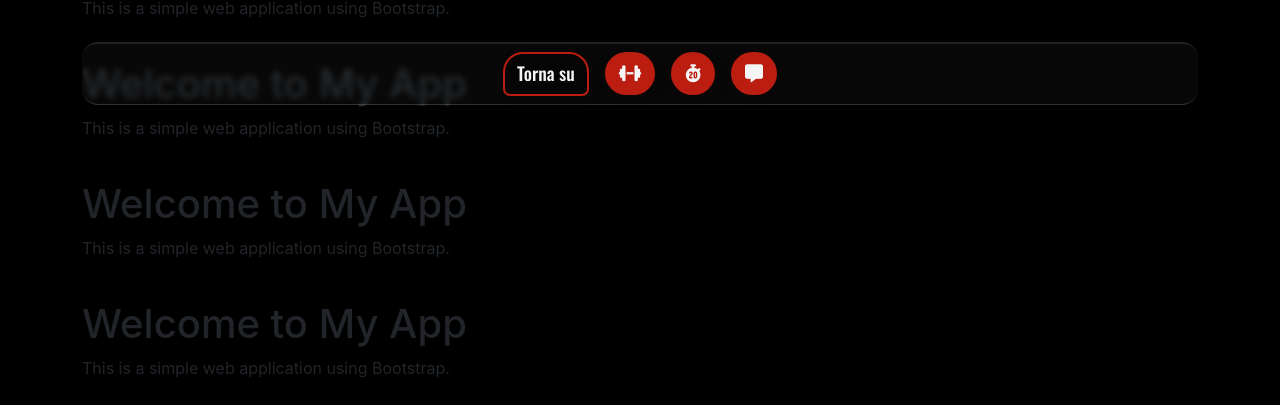
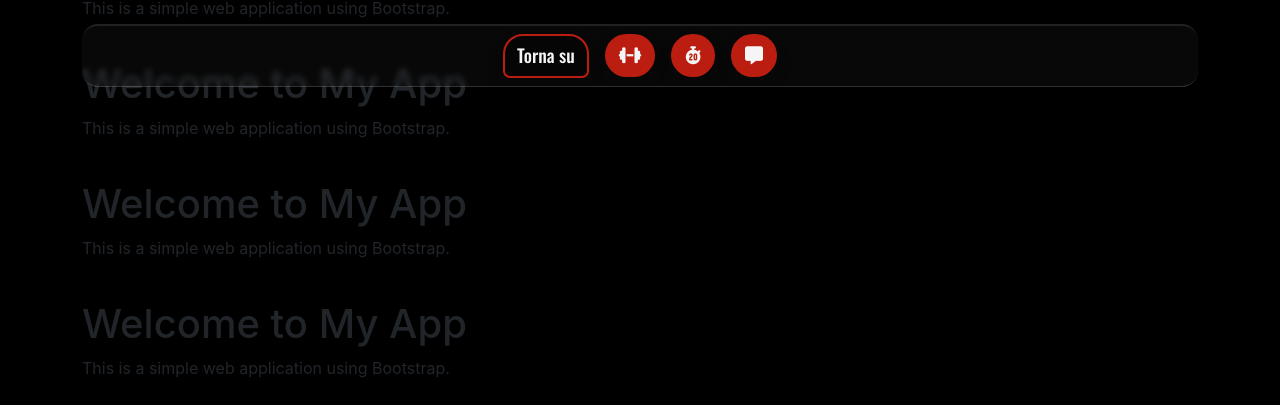
Before and after one commit to ahitofel-ubu/gimnast-rabbit, a plain HTML site: page index.html in a window 1280 px wide. Shown: the part 695-1100 px from the top of the page. Drawn offline with nearby package versions, Linux system fonts and the light colour scheme.

Commit message:
nav finito

```diff
--- a/index.html
+++ b/index.html
@@ -127,7 +127,10 @@
                 <span class="text-muted">&copy; 2024 My App. All rights reserved.</span>
             </div>
         </footer>
-        <nav class="sticky-bottom rounded-4 liquid mb-2">
+
+        <div class="sticky-bottom">
+
+            <nav class="rounded-4 liquid mb-2">
                 <ul class="d-flex flex-row justify-content-center list-unstyled w-100 m-0 p-0">
                     <li class="p-2">
                         <a class="nav-item w-100 shadow active btn btn-my" href="#" title="Su">
@@ -155,6 +158,8 @@
                     </li>
                 </ul>
             </nav>
+            <div style="height: 10px;"></div>
+        </div>
 
     </div>
 
```
Lines whose indentation alone changed are shown as unchanged.
